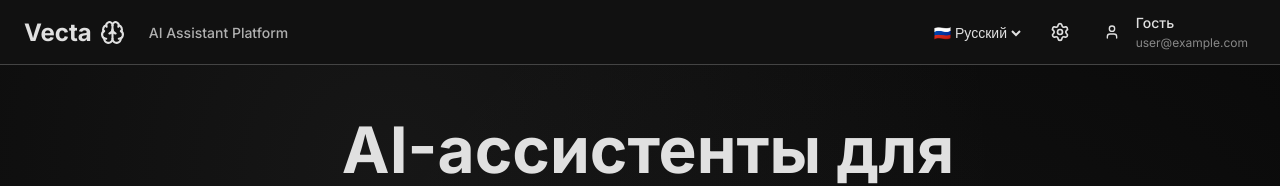
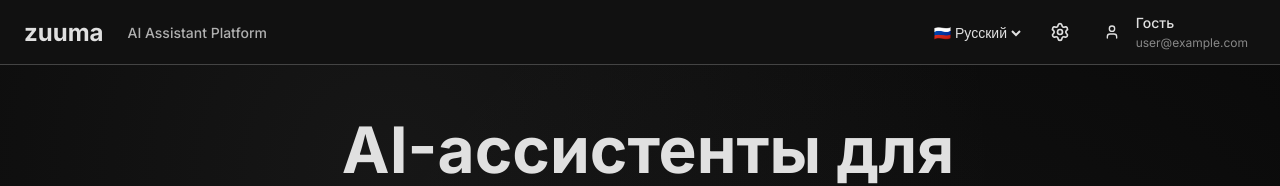
Before and after one commit to vadimkushnir04-crypto/zuuma-support, a Next.js app in the folder frontend/: page / in a window 1280 px wide. Shown: the top 186 px of the page. Built offline with nearby package versions, Linux system fonts and the light colour scheme.

Commit message:
Update Header.tsx

```diff
--- a/frontend/components/Header.tsx
+++ b/frontend/components/Header.tsx
@@ -105,7 +105,7 @@ export default function Header() {
           {sidebarOpen ? <X size={20} /> : <Menu size={20} />}
         </button>
         <a href="/" className="logo">
-          Vecta <Brain size={25} />
+          zuuma
         </a>
         {mounted && (
           <div className="header-nav">
```
